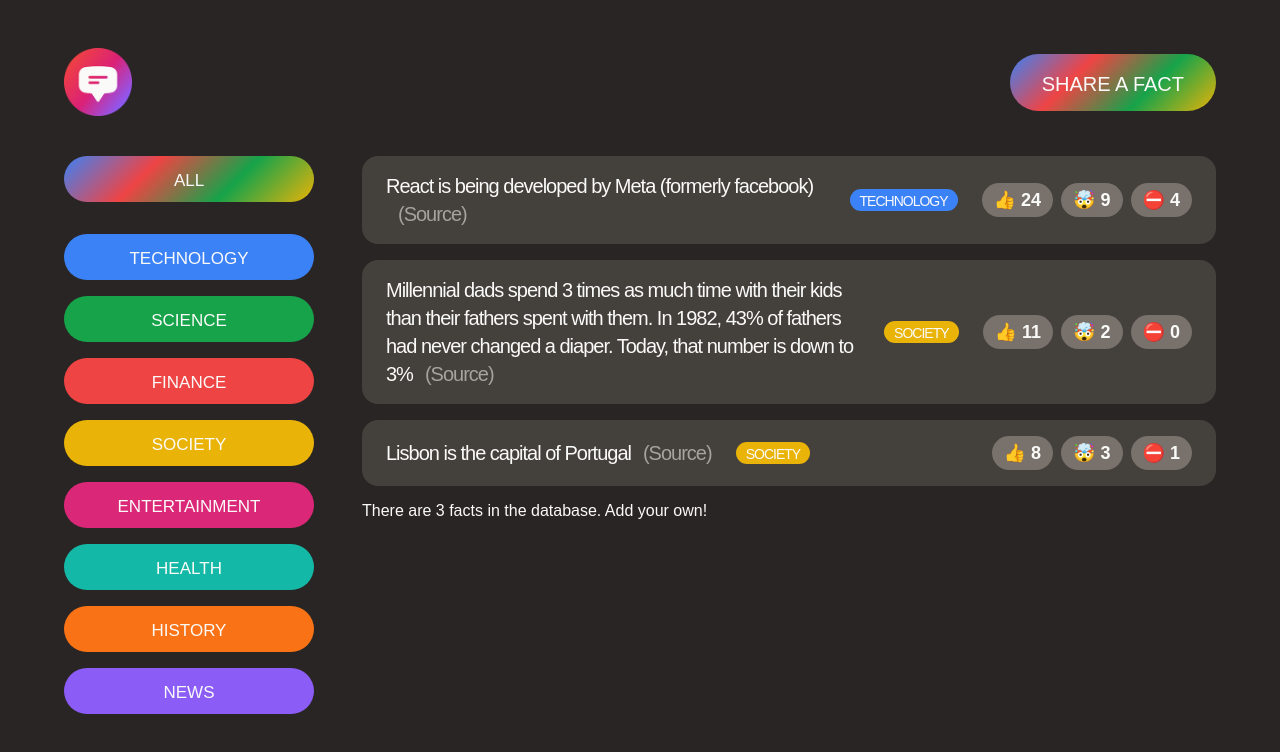
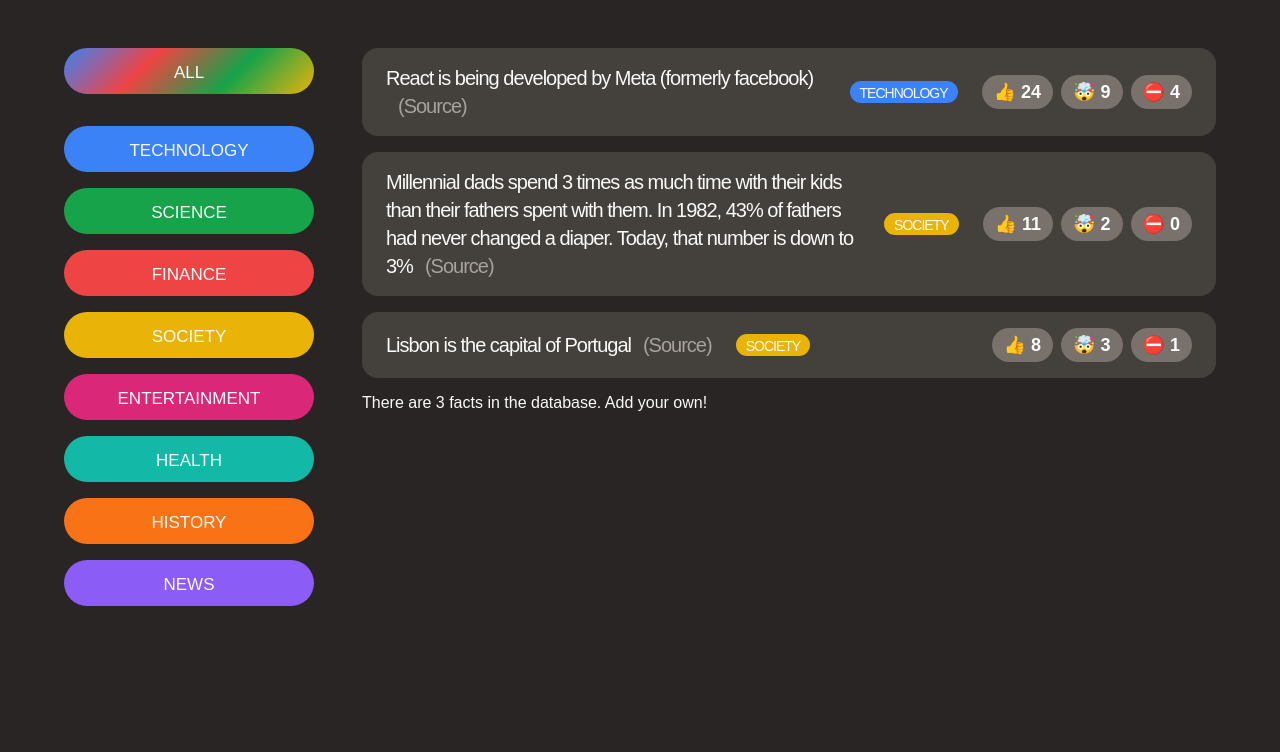
Before and after one commit to dntran26/today-i-learned, a React (Create React App) app: page / in a window 1280 px wide. Shown: the top 752 px of the page. Built offline with nearby package versions, Linux system fonts and the light colour scheme; a web font is replaced by a local one.

Commit message:
start on header by react

```diff
--- a/src/App.js
+++ b/src/App.js
@@ -54,29 +54,9 @@ function App() {
   // 1. Define state variable
   const [showForm, setShowForm] = useState(false);
 
-  const appTitle = '';
-
   return (
     <>
       {/* HEADER */}
-      <header className="header">
-        <div className="logo">
-          <img
-            src="logo.png"
-            alt="Today I Learned Logo"
-            height="68"
-            width="68"
-          />
-          <h1>{appTitle}</h1>
-        </div>
-        <button
-          className="btn btn-large btn-open"
-          // 3. Update state variable
-          onClick={() => setShowForm(show => !show)}
-        >
-          Share a fact
-        </button>
-      </header>
 
       {/* 2. Use state variable */}
       {showForm ? <NewFactForm /> : null}
@@ -86,6 +66,26 @@ function App() {
         <FactList />
       </main>
     </>
+  );
+}
+
+function Header() {
+  const appTitle = '';
+
+  return (
+    <header className="header">
+      <div className="logo">
+        <img src="logo.png" alt="Today I Learned Logo" height="68" width="68" />
+        <h1>{appTitle}</h1>
+      </div>
+      <button
+        className="btn btn-large btn-open"
+        // 3. Update state variable
+        onClick={() => setShowForm(show => !show)}
+      >
+        Share a fact
+      </button>
+    </header>
   );
 }
 
```
